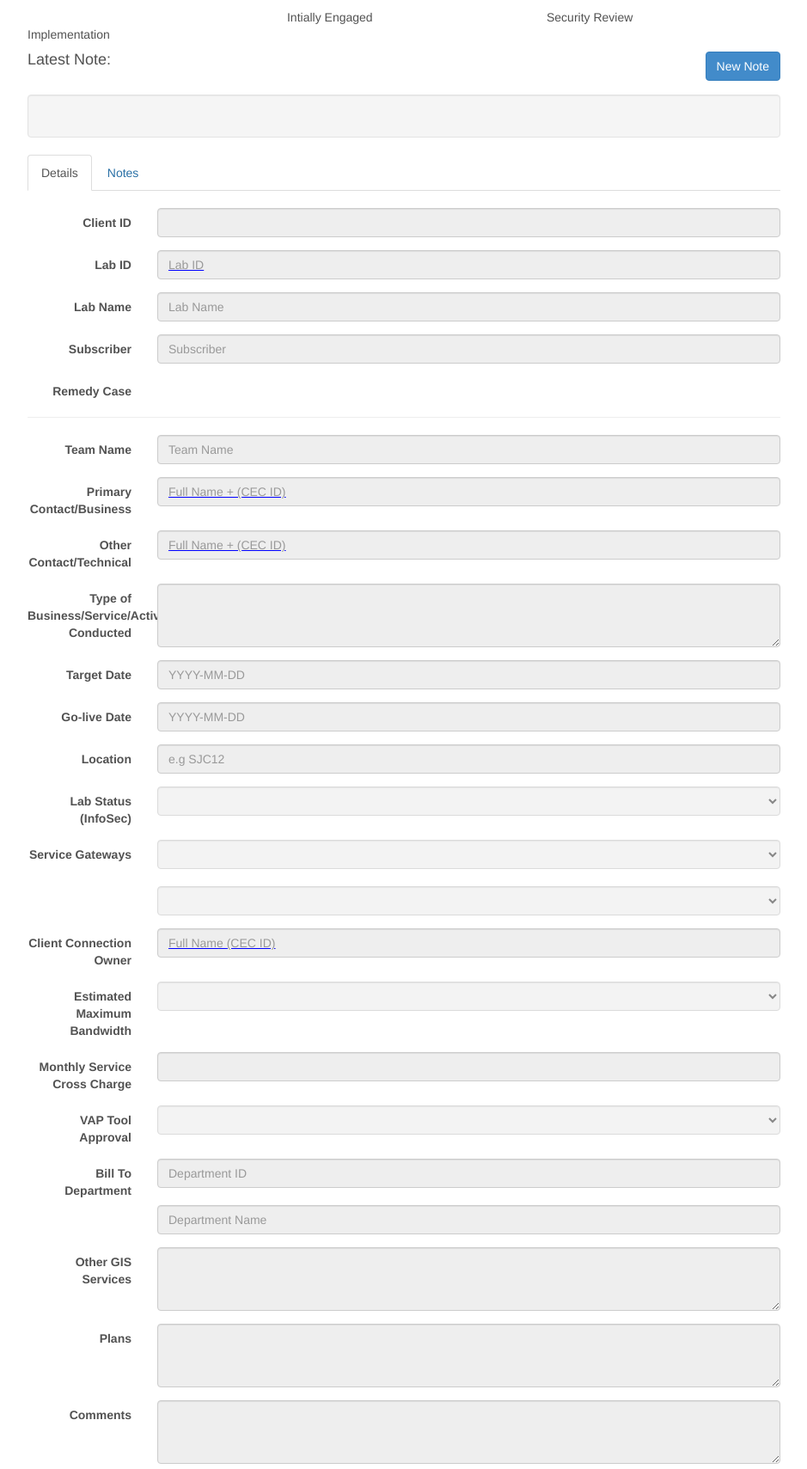
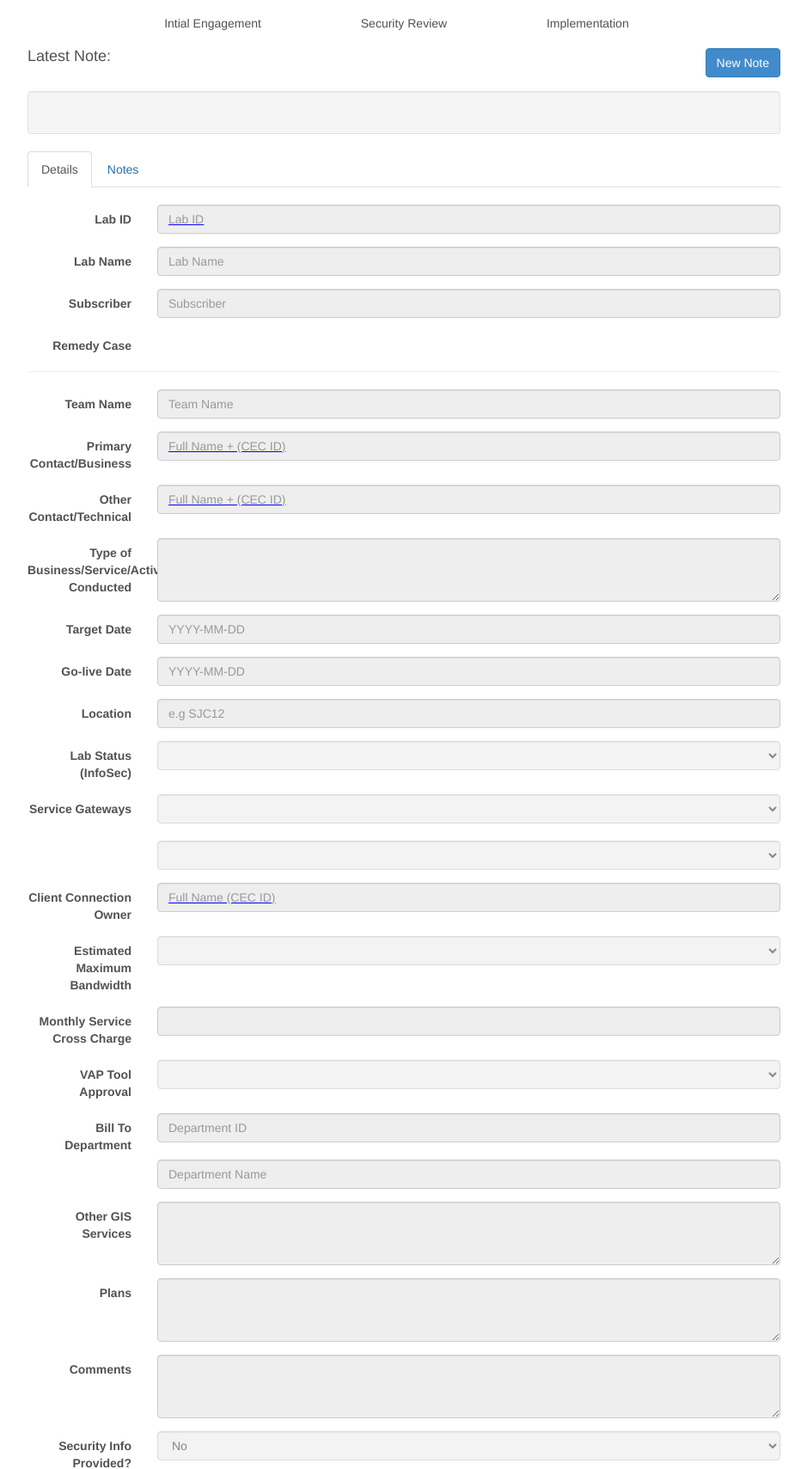
Before and after one commit to chochoa/NetworkServicesDashboard, a Flask app: template networkServicesDashboard/templates/corporateNetwork/dmzClient.html in a window 1280 px wide. Shown: the part 342-2051 px from the top of the page at 86% size, without its empty margins (170-1109 px from the left). Run offline with Flask 2, Linux system fonts and the light colour scheme; the template is opened without the code that fills it, so the values that code supplies are empty; some libraries are stand-ins or nearby versions.

Commit message:
Fixed minor form bugs

```diff
--- a/networkServicesDashboard/templates/corporateNetwork/dmzClient.html
+++ b/networkServicesDashboard/templates/corporateNetwork/dmzClient.html
@@ -15,6 +15,7 @@
 			$("#vapapproval").val("{{clientArray.vapapproval}}");
 			$("#architecturereview").val("{{clientArray.architecturereview}}");
 			$("#addressspace").val("{{clientArray.addressspace}}");
+			$("#aclreview").val("{{clientArray.aclreview}}");
 			$("#implementation").val("{{clientArray.implementation}}");
 			if ("{{clientArray.securityinfo}}" == "True") {
 				$("#securityInfoYes").attr("selected","True");
@@ -94,10 +95,9 @@
 
 		<div class="row">
 			{{progress | safe}}
-			<div class="col-md-4" style="text-align: center"></div>
-			<div class="col-md-4">Intially Engaged</div>
-			<div class="col-md-4">Security Review</div>
-			<div class="col-md-4">Implementation</div>
+			<div class="col-md-4" style="text-align: right"><h5>Intial Engagement</h6></div>
+			<div class="col-md-4" style="text-align: center"><h5>Security Review</h6></div>
+			<div class="col-md-4" style="text-align: left"><h5>Implementation</h6></div>
 		</div>
 
 		<h4>Latest Note:<a class="btn btn-primary pull-right" data-toggle="collapse" data-target="#newNote">New Note</a></h4>
@@ -129,7 +129,7 @@
 		<div class="tab-content">
   			<div class="tab-pane fade in active" id="details">
   				<form id="detailsForm" class="form-horizontal" role="form" action="/corporateNetwork/dmz/editClient" method="post" onsubmit='return confirm(&quot;Do you really want to save these changes?&quot;);'>
-					<div class="form-group">
+					<div class="form-group hidden">
 						<label for="clientId" class="col-sm-2 control-label">Client ID</label>
 						<div class="col-sm-10">
 							<input type="number" class="form-control" id="clientId" name="clientid" value="{{clientArray.engagementid}}" readonly>
@@ -363,7 +363,7 @@
 					<div class="form-group">
 						<label for="addressspace" class="col-sm-2 control-label">Address Space</label>
 						<div class="col-sm-10">
-							<select class="form-control" name="addressspace" id="addressspace">
+							<select class="form-control" name="addressspace" id="addressspace" disabled>
 								<option value="Not Started">Not Started </option>
 								<option value="In Progress">In Progress</option>
 								<option value="Completed">Completed</option>
@@ -375,7 +375,7 @@
 						<label for="aclreview" class="col-sm-2 control-label">ACL Review</label>
 						<div class="col-sm-10">
 							<select class="form-control" name="aclreview" id="aclreview" disabled>
-								<option value="Not Started">Not Started </option>
+								<option value="Not Started">Not Started</option>
 								<option value="In Progress">In Progress</option>
 								<option value="Completed">Completed</option>
 							</select>
```
